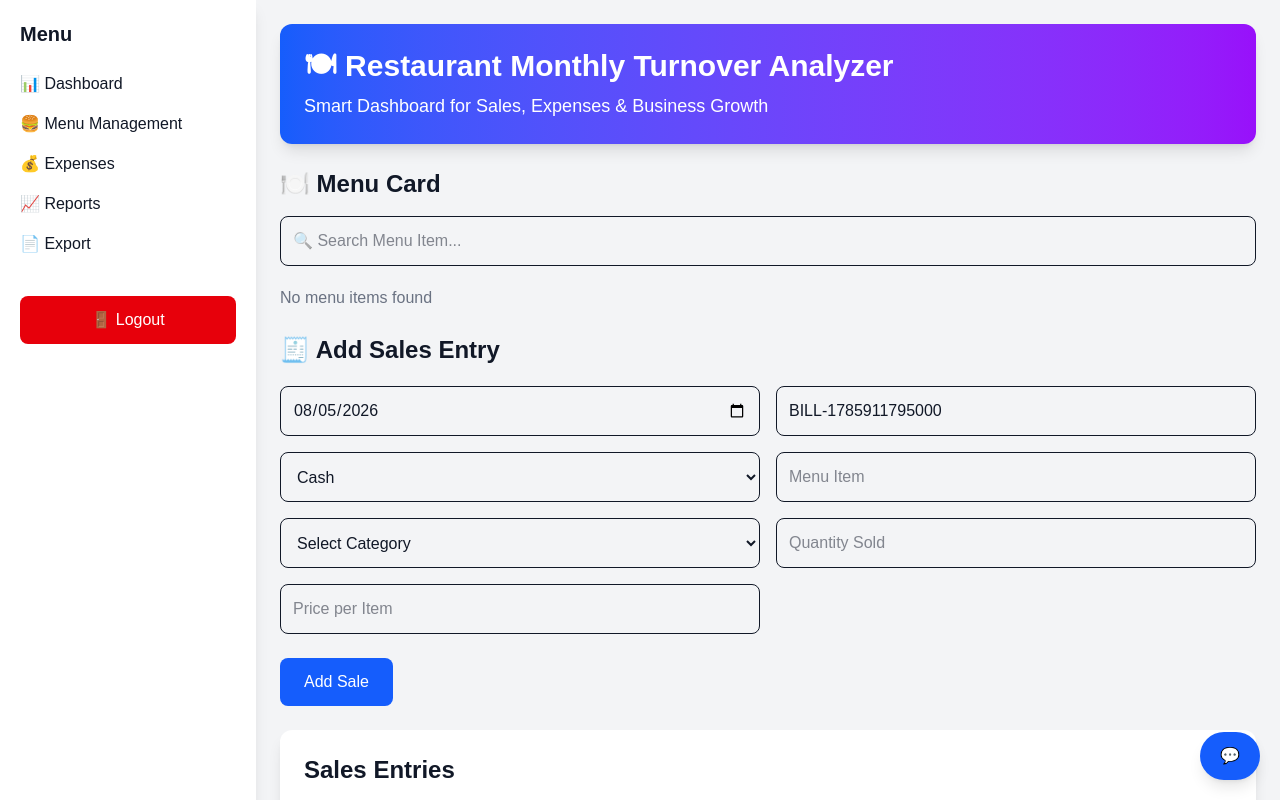
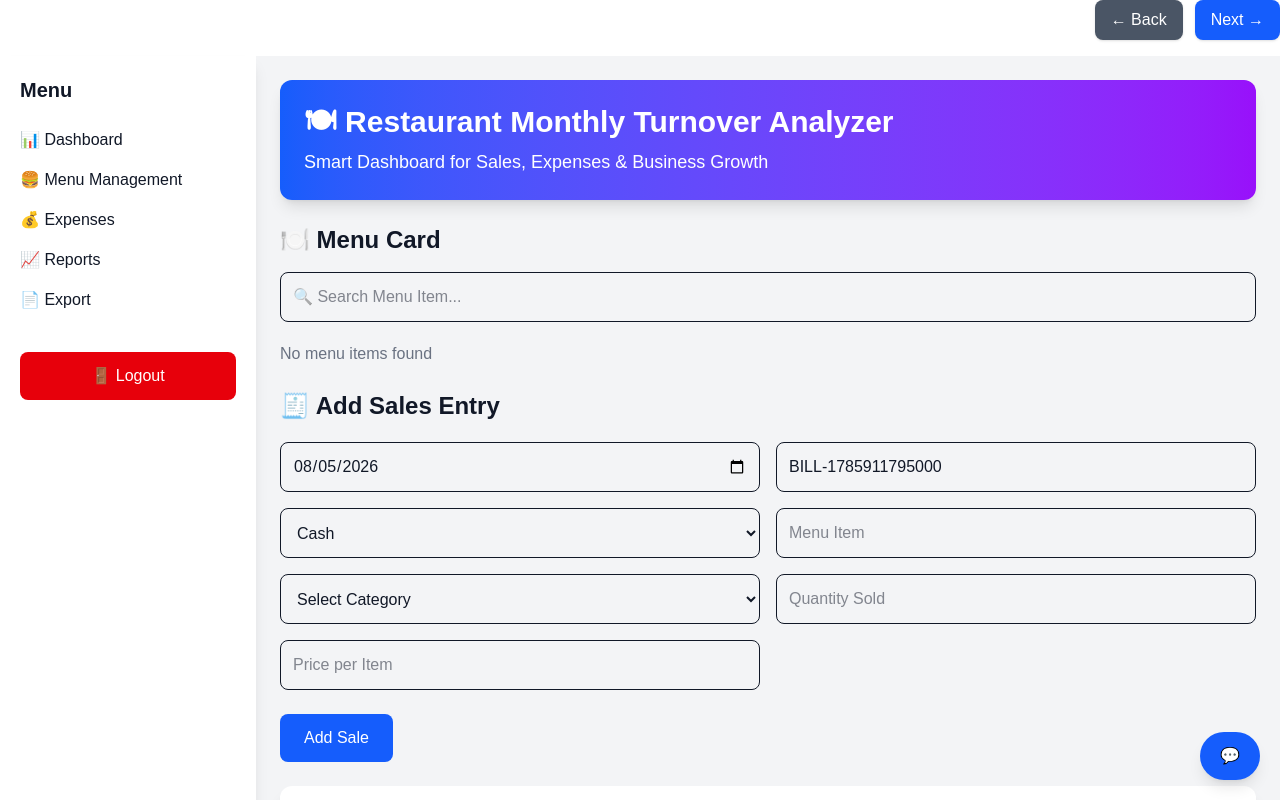
Before and after one commit to naragasarath-art/restaurant-turnover-analyzer, a Next.js app: page /dashboard in a window 1280 px wide. Shown: the top 800 px of the page. Built offline with nearby package versions, Linux system fonts and the light colour scheme.

Commit message:
Add back and next navigation

```diff
--- a/app/dashboard/page.tsx
+++ b/app/dashboard/page.tsx
@@ -136,7 +136,22 @@ if (confirm("Are you sure you want to clear all data?")) {
 const [activeMenu, setActiveMenu] = useState("dashboard");
 
  return (
+  <>
+  <div className="flex justify-end gap-3 mb-4">
+    <button
+      onClick={() => router.back()}
+      className="bg-gray-600 hover:bg-gray-700 text-white px-4 py-2 rounded-lg shadow"
+    >
+      ← Back
+    </button>
 
+    <button
+      onClick={() => router.forward()}
+      className="bg-blue-600 hover:bg-blue-700 text-white px-4 py-2 rounded-lg shadow"
+    >
+      Next →
+    </button>
+  </div>
 
   <div className="flex min-h-screen bg-gray-100">
 
@@ -330,4 +345,5 @@ const [activeMenu, setActiveMenu] = useState("dashboard");
     </div>
     <ChatBot />
   </div>
+</>
 );}
```
